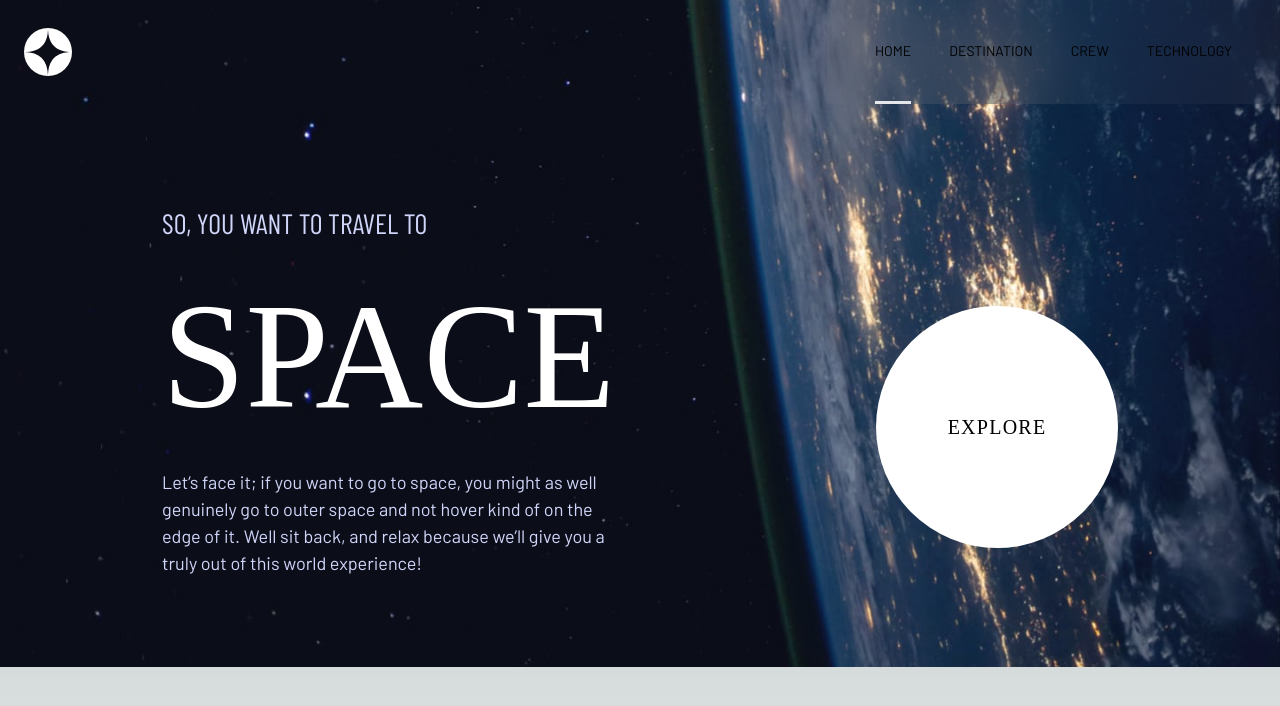
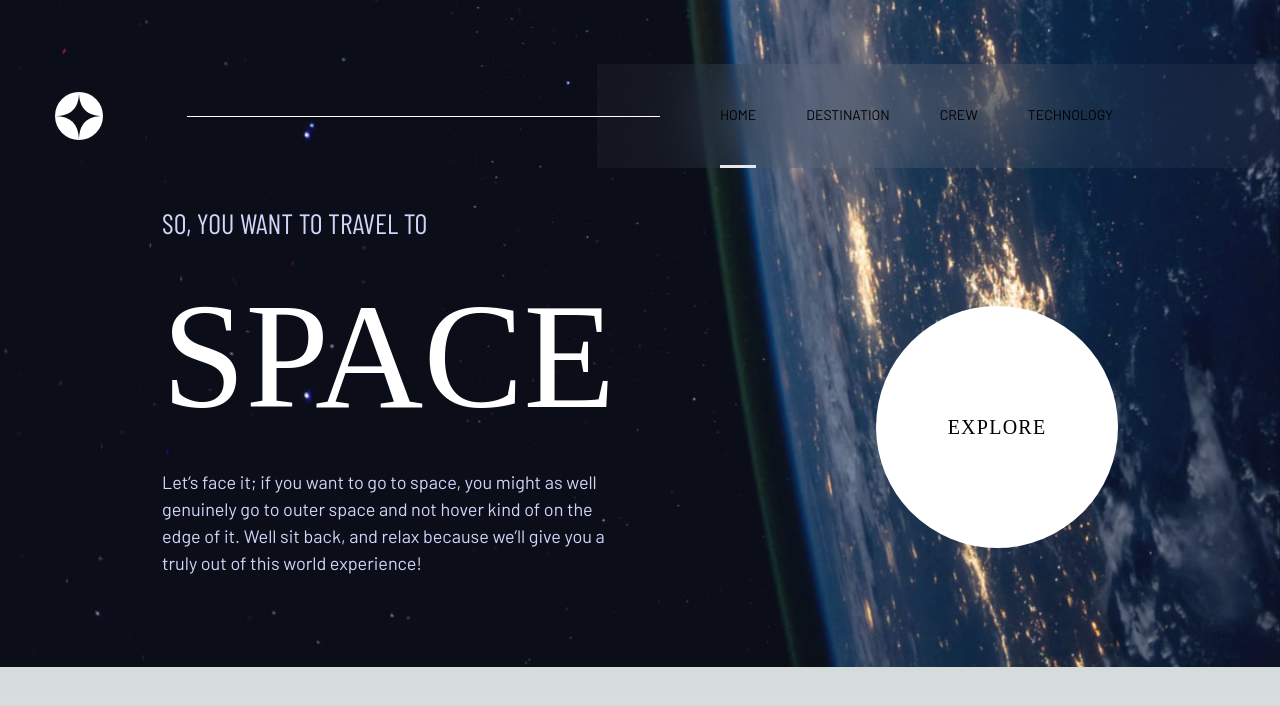
Before and after one commit to Mickaachu/space-tourism, a Next.js app: page / in a window 1280 px wide. Shown: the top 706 px of the page. Built offline with nearby package versions, Linux system fonts and the light colour scheme; a web font is replaced by a local one.

Commit message:
header:fix

```diff
--- a/src/components/Header.jsx
+++ b/src/components/Header.jsx
@@ -8,13 +8,17 @@ function Header() {
   const [navbar, setNavbar] = useState(false);
   const currentpath = usePathname();
   return (
-    <div className='flex items-center justify-between fixed top-0 left-0 right-0 z-50'>
-        <div className='py-[24px] px-[24px]'>
+    <div className='flex items-center justify-between fixed top-0 left-0 right-0 z-50 lg:pt-[64px]'>
+        <div className='py-[24px] px-[24px] lg:pl-[55px]'>
           <Image src="/shared/logo.svg" width={48} height={48} />
         </div>
+
        {/*Desktop navbar */}
-        <div className='hidden md:flex gap-[38px] px-[48px] text-[14px] uppercase backdrop-blur-2xl bg-navbar'>
-          <Link  className={currentpath === '/' ? 'py-[40px] border-b-[3px] active:border-white' : 'py-[40px] border-b-[3px] border-transparent'} href="/">Home</Link>
+        <div className='hidden relative md:flex gap-[38px] px-[48px] text-[14px] uppercase backdrop-blur-2xl bg-navbar md:max-w-[830px] lg:gap-[50px] lg:pr-[167px] lg:pl-[123px]'>
+          <div className='hidden xl:block max-w-[473px] bg-[#FFFFFF]
+            h-px w-full -mr-[300px] z-10 absolute top-2/4 -left-[60%]'>
+          </div>
+        <Link  className={currentpath === '/' ? 'py-[40px] border-b-[3px] active:border-white' : 'py-[40px] border-b-[3px] border-transparent'} href="/">Home</Link>
           <Link className={currentpath === '/destination' ? 'py-[40px] border-b-[3px] active:border-white' : 'py-[40px] border-b-[3px] border-transparent'} href="/destination">Destination</Link>
           <Link className={currentpath === '/crew' ? 'py-[40px] border-b-[3px] active:border-white' : 'py-[40px] border-b-[3px] border-transparent'} href="/crew">Crew</Link>
           <Link className={currentpath === '/technology' ? 'py-[40px] border-b-[3px] active:border-white' : 'py-[40px] border-b-[3px] border-transparent'} href="/technology">Technology</Link>
```
